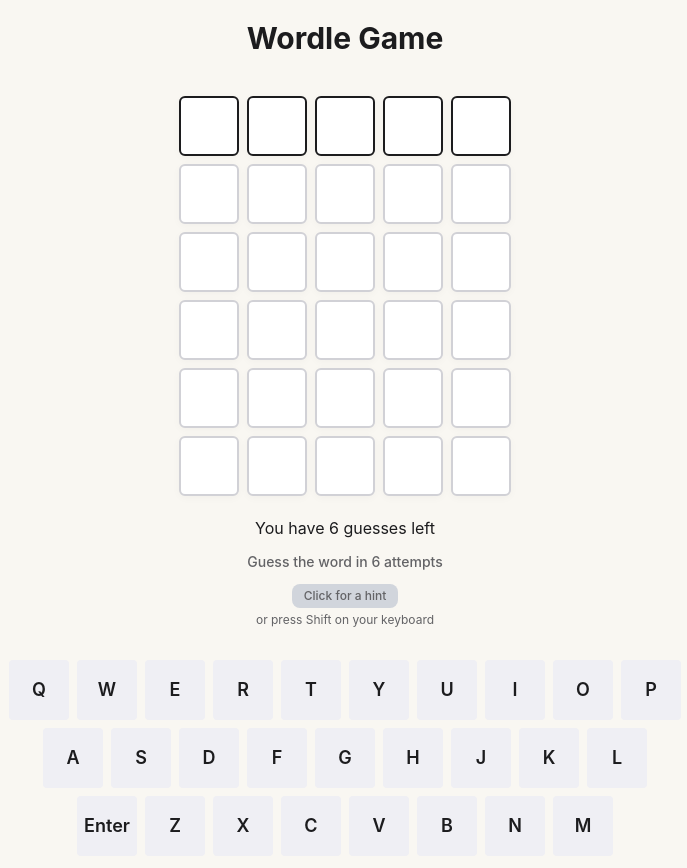
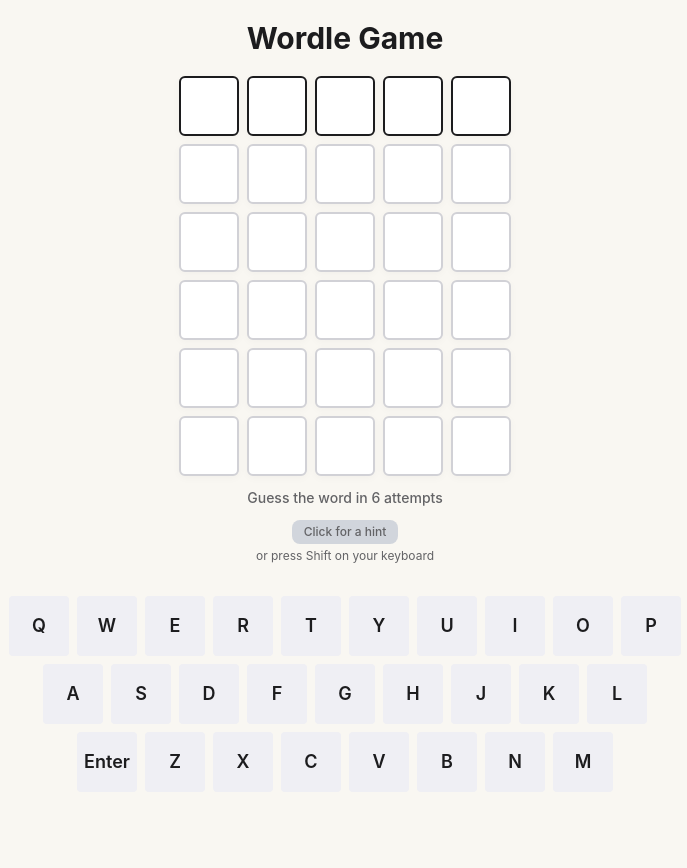
Before and after one commit to CesarSG/WordleGame, a React (Vite) app: page / in a window 1280 px wide. Shown: the whole page, without its empty margins (295-982 px from the left). After the commit the page ends 804 px from the top, so only its background shows below. Built offline with nearby package versions, Linux system fonts and the light colour scheme.

Commit message:
feat: simplify board layout by removing unnecessary div and guess count message

```diff
--- a/src/components/Board.tsx
+++ b/src/components/Board.tsx
@@ -18,7 +18,7 @@ export default function Board({ currentGuess, historyGuess, MAX_WORDS, WORD_LENG
 
     return (
         <div>
-            <div className="my-5">
+            <div>
             {
                 Array.from({ length: MAX_WORDS }).map((_, x) => {
                     return(
@@ -40,10 +40,6 @@ export default function Board({ currentGuess, historyGuess, MAX_WORDS, WORD_LENG
             }
             </div>
 
-            {
-                (MAX_WORDS - historyGuess.length > 0 && status === 'playing') && <p className='text-center'>You have {MAX_WORDS - historyGuess.length} guesses left</p>
-            }
-
         </div>
     )
 }
```
